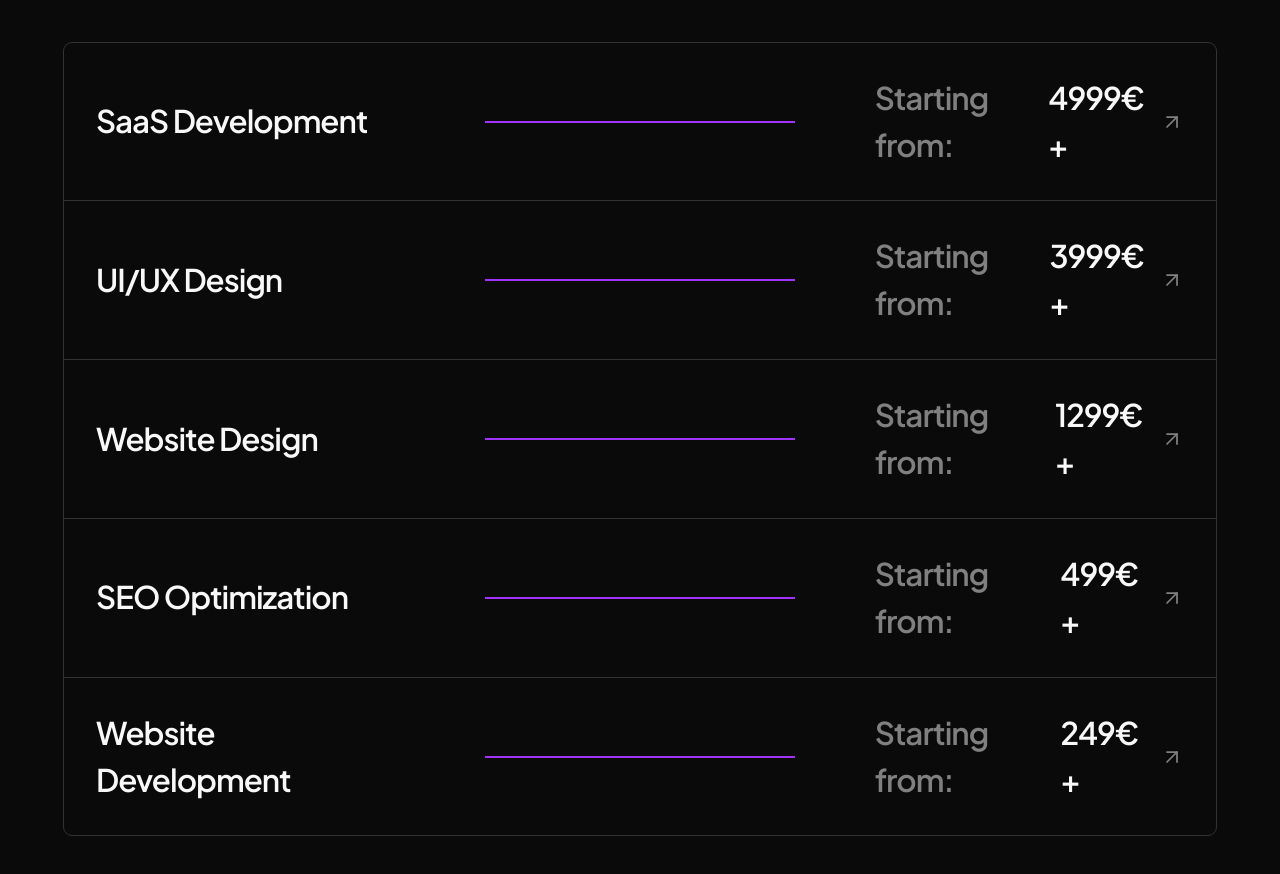
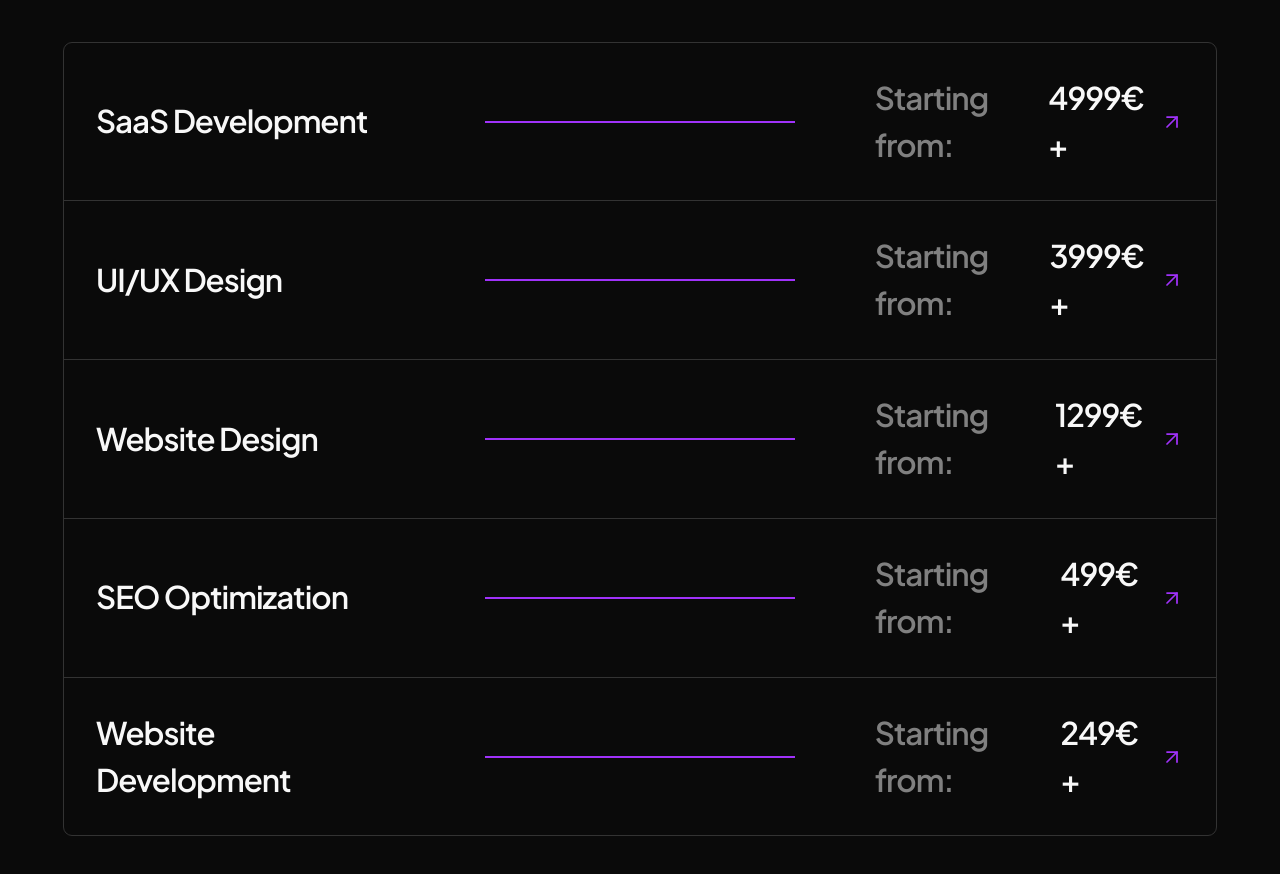
Before and after one commit to Webique-Agency/webique-portfolio, a Next.js app: page / in a window 1280 px wide. Shown: the part 1370-2244 px from the top of the page. Built offline with nearby package versions, Linux system fonts and the light colour scheme; a web font is replaced by a local one.

Commit message:
Redesign

```diff
--- a/app/(homepage)/components/services-section/ServicesSection.styles.scss
+++ b/app/(homepage)/components/services-section/ServicesSection.styles.scss
@@ -74,6 +74,10 @@
         justify-content: flex-start;
         gap: 0.5rem;
 
+        .lucide {
+          color: common.$primary-accent;
+        }
+
         h4 {
           display: inline-flex;
           flex-direction: row;
```
